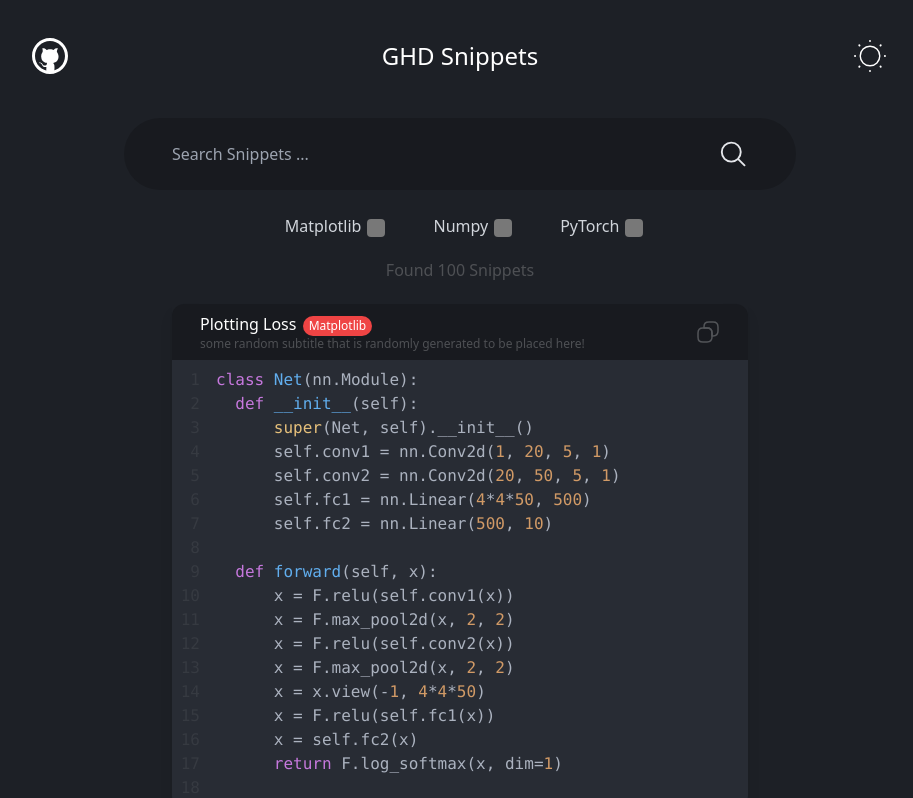
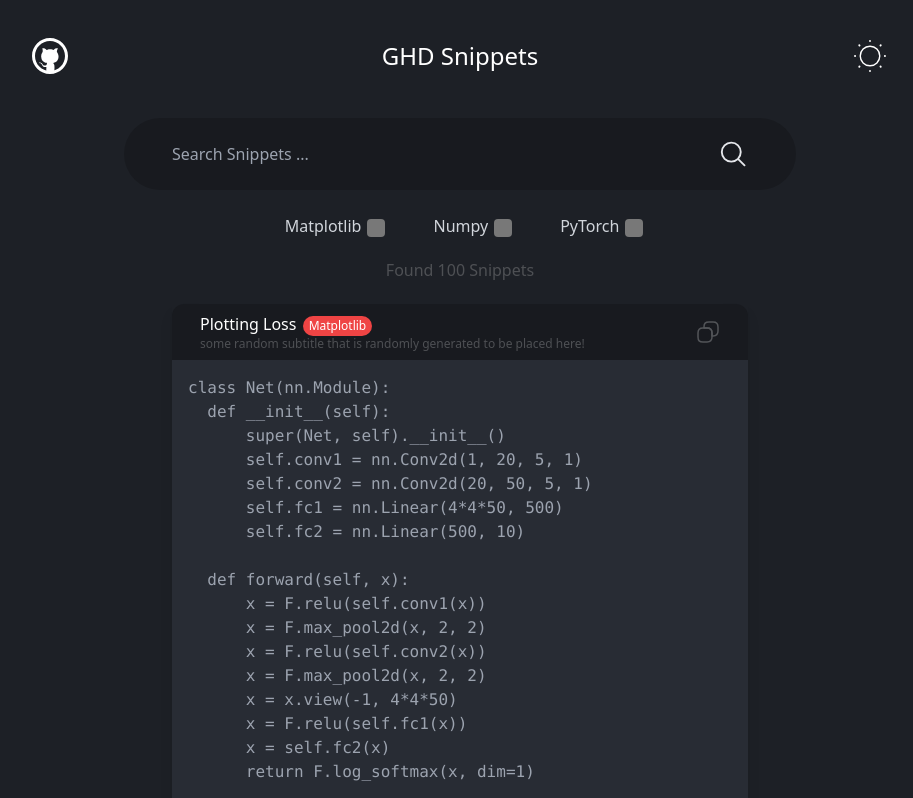
Before and after one commit to Gholamrezadar/ghd-snippets-next, a Next.js app: page / in a window 1280 px wide. Shown: the top 798 px of the page, without its empty margins (180-1093 px from the left). Built offline with nearby package versions, Linux system fonts and the light colour scheme.

Commit message:
removed syntax highlighter test

```diff
--- a/components/Snippet.tsx
+++ b/components/Snippet.tsx
@@ -1,9 +1,9 @@
 import { Dispatch, SetStateAction } from 'react';
-import SyntaxHighlighter from 'react-syntax-highlighter';
-import {
-  atomOneDark,
-  atomOneLight,
-} from 'react-syntax-highlighter/dist/cjs/styles/hljs';
+// import SyntaxHighlighter from 'react-syntax-highlighter';
+// import {
+//   atomOneDark,
+//   atomOneLight,
+// } from 'react-syntax-highlighter/dist/cjs/styles/hljs';
 import ISnippet from '../lib/ISnippet';
 
 const Snippet = ({
@@ -91,7 +91,7 @@ const Snippet = ({
             </div>
           </div>
           <div className="dark:bg-gray-900 rounded-b-xl dark:text-gray-400">
-            <SyntaxHighlighter
+            {/* <SyntaxHighlighter
               language="python"
               style={atomOneDark}
               showLineNumbers
@@ -103,7 +103,10 @@ const Snippet = ({
               }}
             >
               {snippet.content}
-            </SyntaxHighlighter>
+            </SyntaxHighlighter> */}
+            <pre className="dark:bg-ghd-dark-code-bg p-4">
+              {snippet.content}
+            </pre>
           </div>
         </div>
       </div>
--- a/components/SnippetsContainer.tsx
+++ b/components/SnippetsContainer.tsx
@@ -55,7 +55,9 @@ const SnippetsContainer = ({
 
   return (
     <>
-      <div className="flex items-center w-full flex-col">{snippetsList}</div>
+      <div className="flex items-center w-full flex-col px-2">
+        {snippetsList}
+      </div>
     </>
   );
 };
--- a/package.json
+++ b/package.json
@@ -11,7 +11,6 @@
     "next": "^12.1.0",
     "react": "17.0.1",
     "react-dom": "17.0.1",
-    "react-syntax-highlighter": "^15.5.0",
     "zustand": "^4.1.1"
   },
   "devDependencies": {
@@ -19,7 +18,6 @@
     "@types/react": "18.0.21",
     "autoprefixer": "^10.4.12",
     "postcss": "^8.4.17",
-    "tailwind-scrollbar": "^2.0.1",
     "tailwindcss": "^3.1.8",
     "typescript": "4.8.4"
   }
--- a/tailwind.config.js
+++ b/tailwind.config.js
@@ -11,6 +11,7 @@ module.exports = {
         'ghd-dark-bg': '#1D2026',
         'ghd-dark-dark': '#181A1F',
         'ghd-dark-checkbox-disabled': '#787878',
+        'ghd-dark-code-bg': 'rgb(40, 44, 52)',
       },
       textColor: {
         'ghd-dark-text': '#FFFFFF',
```
